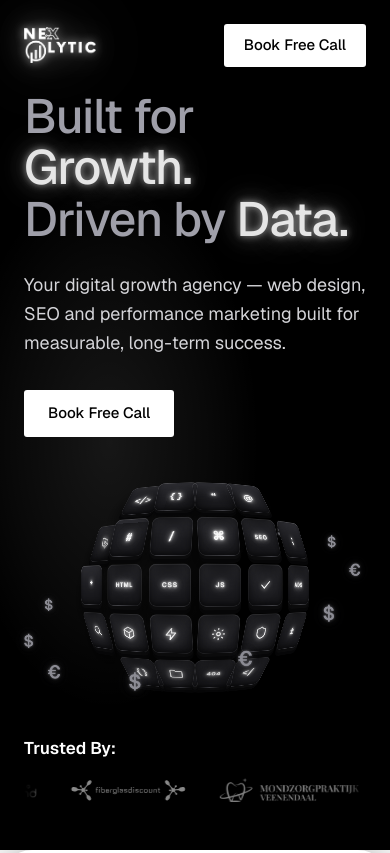
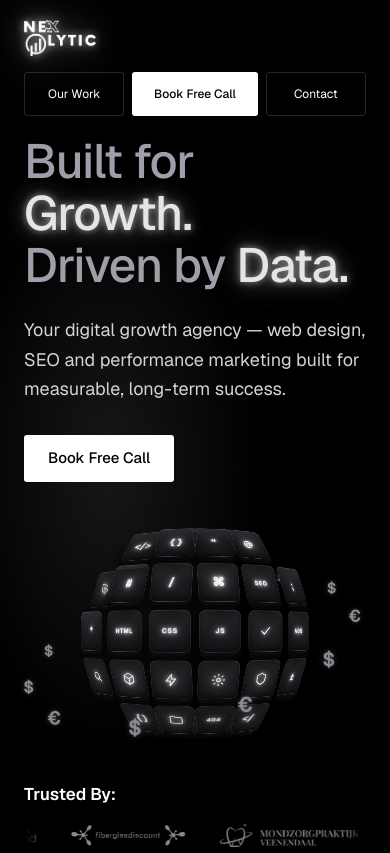
Before and after one commit to samaniist/nick, a Next.js app: page / in a window 390 px wide. Shown: the top 853 px of the page. Built offline with nearby package versions, Linux system fonts and the light colour scheme.

Commit message:
fix: show primary navigation on mobile

```diff
--- a/components/hero.tsx
+++ b/components/hero.tsx
@@ -26,8 +26,8 @@ export default function Hero() {
       {/* soft spotlight trailing the pointer */}
       <HeroSpotlight />
 
-      <header className="relative z-10 flex items-center justify-between px-6 py-6 sm:px-10 lg:px-14">
-        <Link href="/" aria-label="Nexlytic home">
+      <header className="relative z-10 flex flex-col items-stretch gap-4 px-6 py-5 sm:flex-row sm:items-center sm:justify-between sm:px-10 sm:py-6 lg:px-14">
+        <Link href="/" aria-label="Nexlytic home" className="w-fit rounded-sm focus-visible:outline-2 focus-visible:outline-offset-4 focus-visible:outline-white">
           <Image
             src="/logo.png"
             alt="Nexlytic"
@@ -37,26 +37,29 @@ export default function Hero() {
             className="logo-neon h-9 w-auto"
           />
         </Link>
-        <div className="flex items-center gap-7">
+        <nav
+          aria-label="Primary navigation"
+          className="grid w-full grid-cols-[1fr_1.25fr_1fr] items-center gap-2 sm:flex sm:w-auto sm:gap-7"
+        >
           <Link
             href="/case-studies"
-            className="hidden text-[15px] text-white transition-colors hover:text-zinc-300 sm:block"
+            className="inline-flex min-h-11 items-center justify-center whitespace-nowrap rounded-[3px] border border-white/15 px-2 text-xs text-white transition-colors hover:border-white/35 hover:bg-white/[0.05] focus-visible:outline-2 focus-visible:outline-offset-2 focus-visible:outline-white sm:min-h-0 sm:rounded-none sm:border-0 sm:px-0 sm:text-[15px] sm:hover:bg-transparent sm:hover:text-zinc-300"
           >
             Our Work
           </Link>
           <Link
             href="/contact"
-            className="rounded-[3px] bg-white px-5 py-2.5 text-[15px] font-medium text-black transition-colors hover:bg-zinc-200"
+            className="inline-flex min-h-11 items-center justify-center whitespace-nowrap rounded-[3px] bg-white px-2 text-xs font-medium text-black transition-colors hover:bg-zinc-200 focus-visible:outline-2 focus-visible:outline-offset-2 focus-visible:outline-white sm:px-5 sm:text-[15px]"
           >
             Book Free Call
           </Link>
           <Link
             href="/contact"
-            className="hidden text-[15px] text-white transition-colors hover:text-zinc-300 sm:block"
+            className="inline-flex min-h-11 items-center justify-center whitespace-nowrap rounded-[3px] border border-white/15 px-2 text-xs text-white transition-colors hover:border-white/35 hover:bg-white/[0.05] focus-visible:outline-2 focus-visible:outline-offset-2 focus-visible:outline-white sm:min-h-0 sm:rounded-none sm:border-0 sm:px-0 sm:text-[15px] sm:hover:bg-transparent sm:hover:text-zinc-300"
           >
             Contact
           </Link>
-        </div>
+        </nav>
       </header>
 
       <div className="relative z-10 flex flex-1 flex-col justify-center px-6 sm:px-10 lg:pl-28 lg:pr-14">
```
